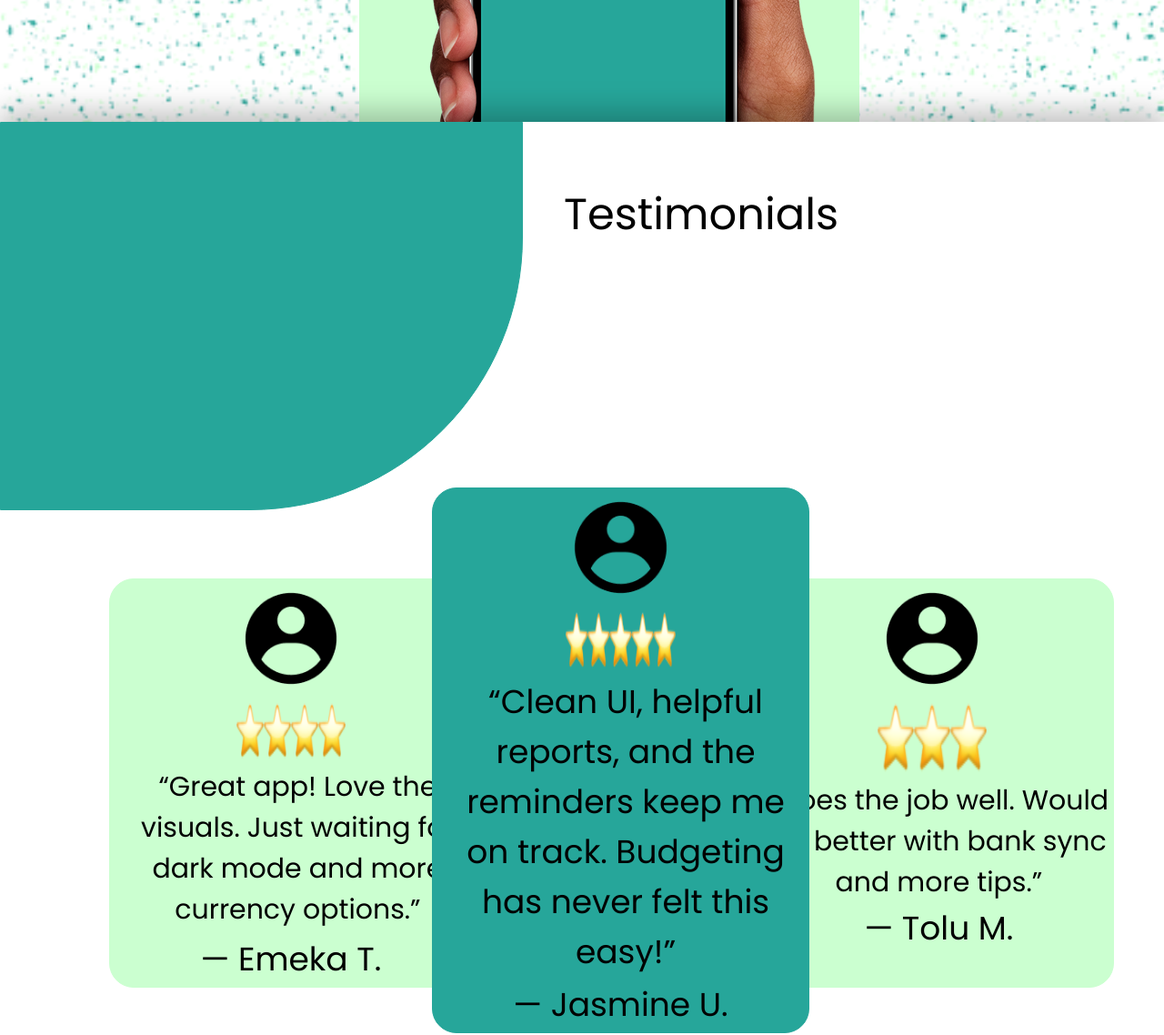
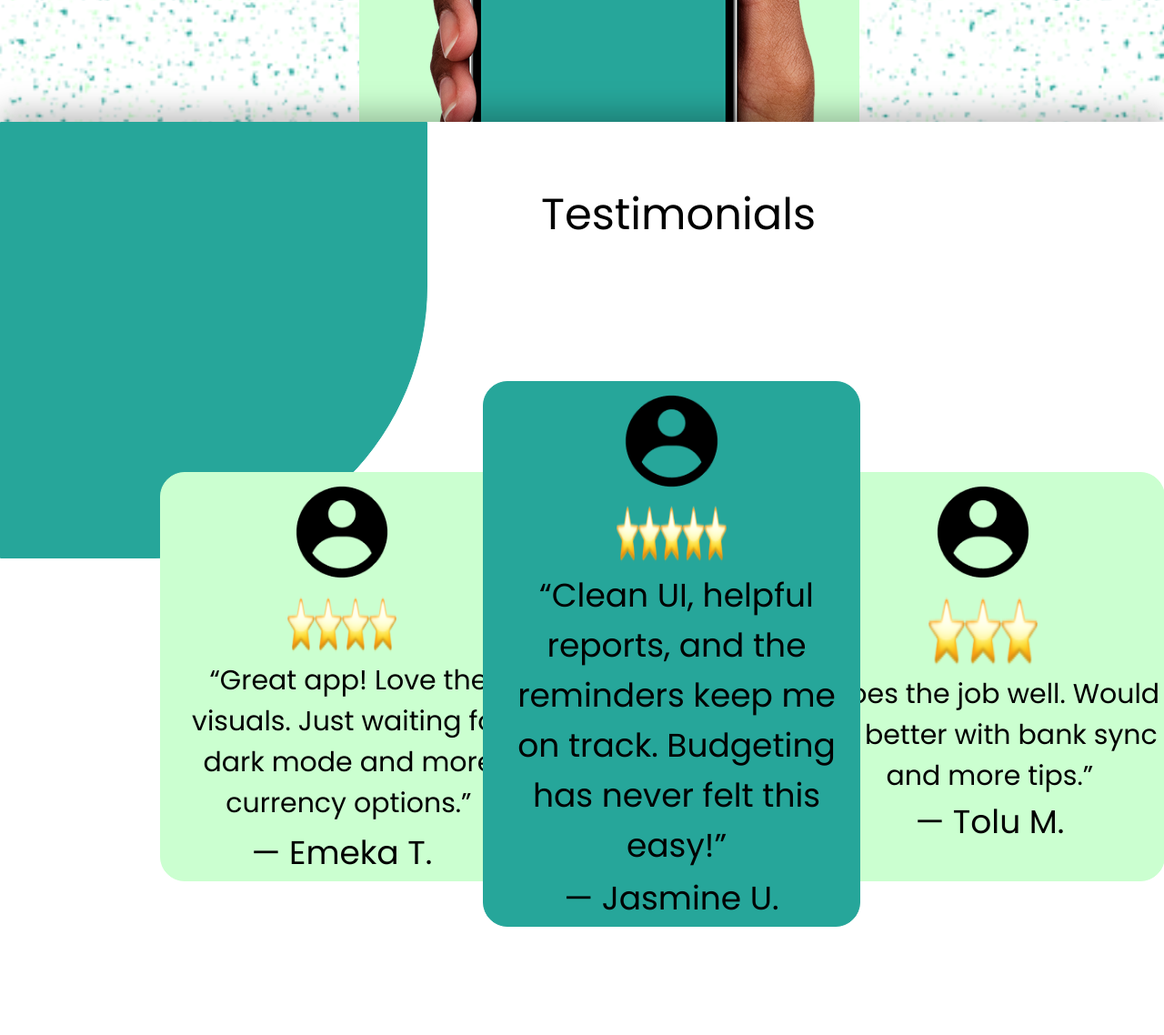
Before and after one commit to kelvin-damian/kelvin_codeKamp_task_03, a plain HTML site: page index.html in a window 1280 px wide. Shown: the part 2860-3998 px from the top of the page at 91% size. Drawn offline with Linux system fonts and the light colour scheme.

Commit message:
modified style.css

```diff
--- a/styles/style.css
+++ b/styles/style.css
@@ -448,8 +448,8 @@ ul .menu_item{
 
 .testimonial_shape,
 .testimonial_shape_2{
-    width: 575px;
-    height: 427px;
+    width: 470px;
+    height: 480px;
     border: solid 1px var(--nav-button-sign_up);
     background-color: var(--nav-button-sign_up);
 }
@@ -459,7 +459,7 @@ ul .menu_item{
 }
 
 .testimonial h3{
-    padding: 66px 0 0 45px;
+    padding: 66px 0 0 125px;
 }
 
 /* review */
@@ -468,10 +468,12 @@ ul .menu_item{
     justify-content: center;
     align-items: center;
     z-index: 1;
-    margin-left: 5.3rem;
+    margin-left: 12.3rem;
     /* position: relative;
     top: -95px; */
     /* left: 75px; */
+    position: relative;
+    bottom: 170px;
 }
 
 .review_details{
@@ -655,7 +657,7 @@ ul .menu_item{
 
 .footer_logo{
     text-align: center;
-    -webkit-
+
 }
 
 .contact h3, h5{
```
